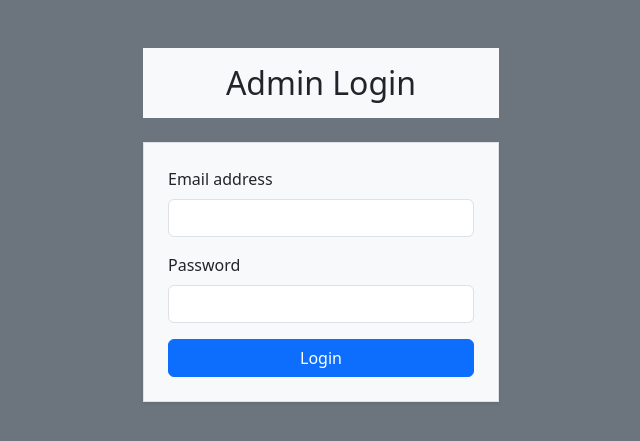
After one commit to Ravindu-lasal/bus-timetable-booking-system, a PHP site: page /admin/admin_login.php in a window 1280 px wide. The commit adds this page. Shown: the top 441 px of the page, without its empty margins (319-959 px from the left). Run offline with PHP 8.4, Linux system fonts and the light colour scheme.

Commit message:
create admin login

```diff
--- /dev/null
+++ b/admin/admin_login.php
@@ -0,0 +1,43 @@
+<!DOCTYPE html>
+<html lang="en">
+
+<head>
+    <meta charset="UTF-8">
+    <meta name="viewport" content="width=device-width, initial-scale=1.0">
+    <title>Admin Login</title>
+    <!-- Bootstrap CSS (Bootstrap 5.3) -->
+    <link href="https://cdnjs.cloudflare.com/ajax/libs/bootstrap/5.3.0/css/bootstrap.min.css" rel="stylesheet">
+</head>
+
+<body class="bg-secondary">
+
+
+    <div class="container">
+        <div class="row justify-content-center ">
+            <div class="col-md-4 ">
+                <?php if (isset($_GET['error'])): ?>
+                    <div class="alert alert-danger">
+                        <?php echo htmlspecialchars($_GET['error']); ?>
+                    </div>
+                <?php endif; ?>
+                <h2 class="text-center mt-5 p-3 bg-light">Admin Login</h2>
+                <form action="include/login_inc.ad.php" method="POST" class="mt-4 border p-4 shadow-sm bg-light">
+                    <div class="mb-3">
+                        <label for="email" class="form-label">Email address</label>
+                        <input type="email" class="form-control" id="email" name="email" required>
+                    </div>
+                    <div class="mb-3">
+                        <label for="password" class="form-label">Password</label>
+                        <input type="password" class="form-control" id="password" name="password" required>
+                    </div>
+                    <button type="submit" class="btn btn-primary w-100">Login</button>
+                </form>
+            </div>
+        </div>
+    </div>
+
+    <!-- Bootstrap JS and dependencies (optional) -->
+    <script src="https://cdnjs.cloudflare.com/ajax/libs/bootstrap/5.3.0/js/bootstrap.bundle.min.js"></script>
+</body>
+
+</html>
--- a/include/database.inc.php
+++ b/include/database.inc.php
@@ -7,6 +7,6 @@ $dbName = "bus_sltb";
 $conn = mysqli_connect($severName, $dbUsername, $dbPassword, $dbName);
 
 if (!$conn) {
-    die("connction failed : " . mysqli_connect_error());
+    die("connection failed : " . mysqli_connect_error());
 } else {
 }
--- a/index.php
+++ b/index.php
@@ -66,7 +66,7 @@
                             <li class="dropdown"><a href="#"><span>Admin panel</span> <i
                                         class="bi bi-chevron-down toggle-dropdown"></i></a>
                                 <ul>
-                                    <li><a href="./admin/index.php">Admin login</a></li>
+                                    <li><a href="./admin/admin_login.php">Admin login</a></li>
                                     <li><a href="./admin/login.php">Owner login</a></li>
                                 </ul>
                             </li>
```
Also changed, not shown: admin/include/inc.db_conn.php (+11 -0 lines), admin/include/login_inc.ad.php (added, +29 -0 lines), admin/index.php (renamed from admin/index.html).
